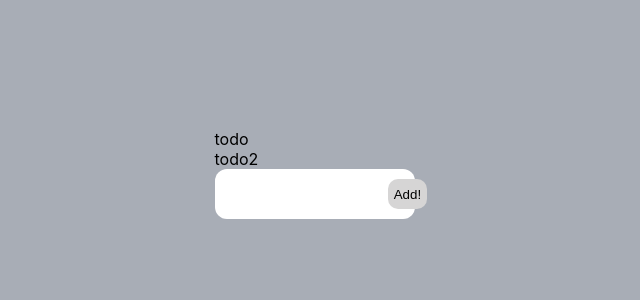
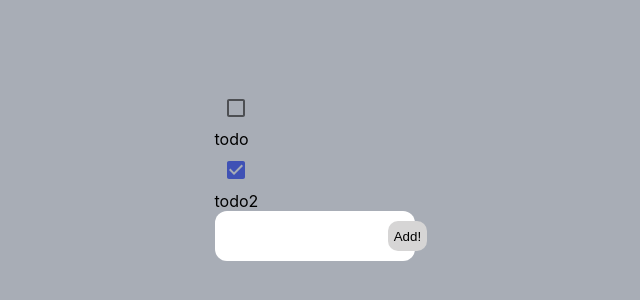
Before and after one commit to devinkg/redux-todo, a React (Create React App) app: page / in a window 1280 px wide. Shown: the part 226-526 px from the top of the page, without its empty margins (300-940 px from the left). Built offline with nearby package versions, Linux system fonts and the light colour scheme.

Commit message:
material UI core added

```diff
--- a/package.json
+++ b/package.json
@@ -3,6 +3,7 @@
   "version": "0.1.0",
   "private": true,
   "dependencies": {
+    "@material-ui/core": "^4.12.3",
     "@reduxjs/toolkit": "^1.6.1",
     "@testing-library/jest-dom": "^4.2.4",
     "@testing-library/react": "^9.5.0",
--- a/src/App.js
+++ b/src/App.js
@@ -19,8 +19,8 @@ const todoList = [
 function App() {
   return (
     <div className="app">
-      <div className="app_container">
-        <div className="app_todoContainer">
+      <div className="app__container">
+        <div className="app__todoContainer">
           {todoList.map((item) => (
             <TodoItem
               name={item.item}
--- a/src/components/TodoItem.js
+++ b/src/components/TodoItem.js
@@ -1,11 +1,23 @@
 import React from 'react'
 //import './TodoItem.css';
+import { Checkbox } from '@material-ui/core';
 
 const TodoItem = ({ name, done, id }) => {
+
+    const handleCheck = () => {
+
+    }
+
     return (
         <div className='todoItem'>
-            {/** checkbox */}
-            <p>{name}</p>
+            <Checkbox
+                checked={done}
+                color="primary"
+                onChange={handleCheck}
+                inputProps={{ 'aria-label': 'secondary checkbox' }}
+            />
+
+            <p className={done && 'todoItem--done'}>{name}</p>
         </div>
     )
 }
```
Also changed, not shown: 1 other file (tests, documents, lock files or other folders).
